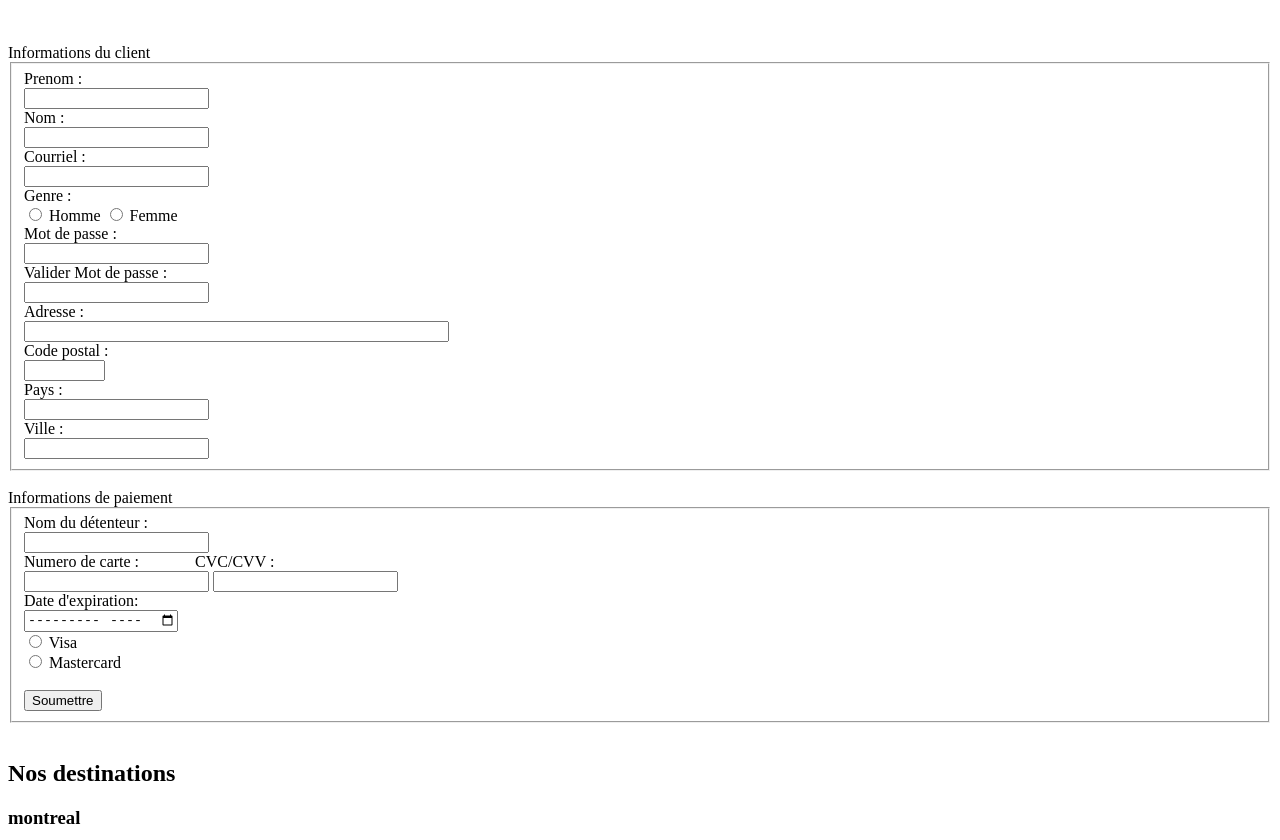
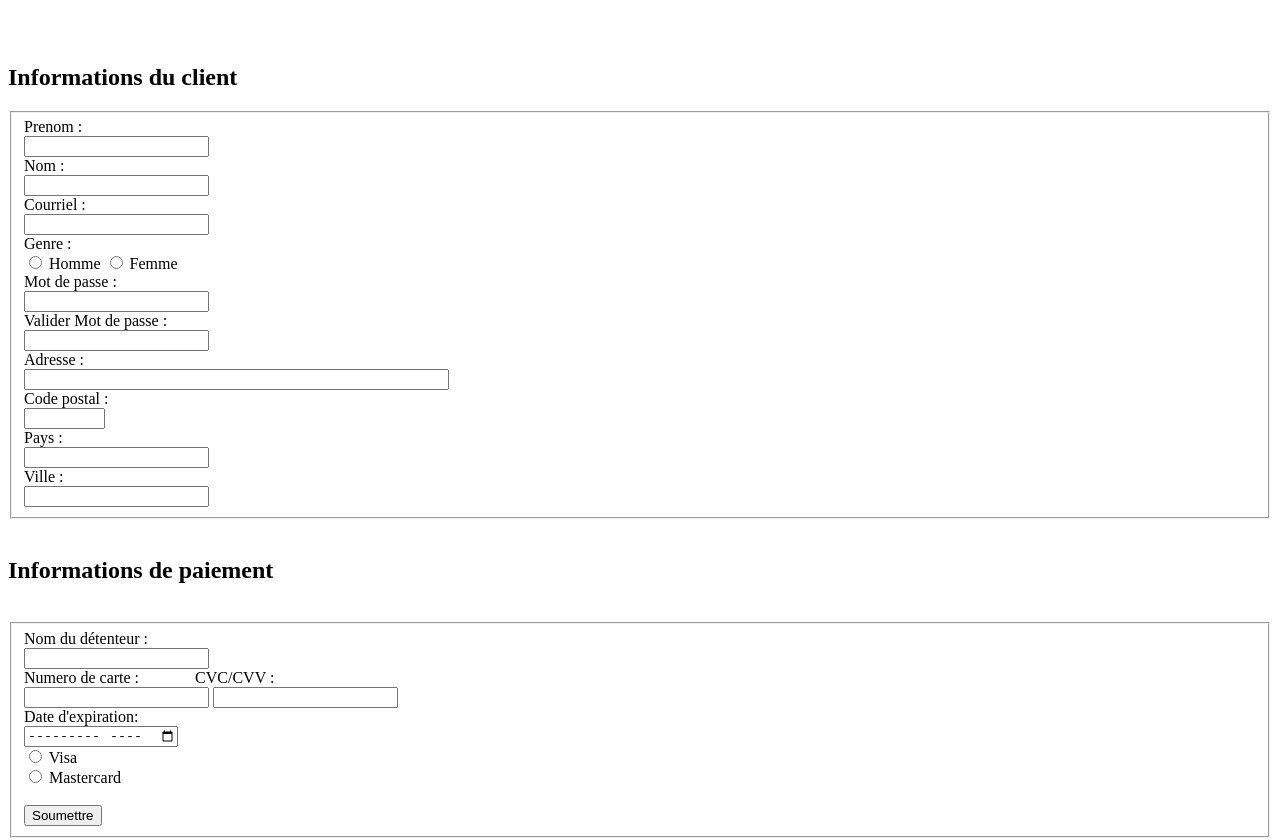
Before and after one commit to IbrahimFrancis/FLYF2, a plain HTML site: page paiement.html in a window 1280 px wide. Shown: the top 840 px of the page. Drawn offline with Linux system fonts and the light colour scheme.

Commit message:
Update paiement.html

```diff
--- a/paiement.html
+++ b/paiement.html
@@ -7,7 +7,7 @@
         <body>
             <br><br>
             <form action="/action_page.php">
-                Informations du client
+                <h2>Informations du client</h2>
                 <fieldset name="infoClient" id="Client">
                     <label for="prenom">Prenom : </label><br>
                     <input type="text" name="prenom" id="prenom" required ><br>
@@ -36,7 +36,7 @@
                     <input type="text" name="ville" id="ville" required><br>
                 </fieldset>
                 <br>
-                Informations de paiement<br>
+                <h2>Informations de paiement</h2><br>
                 <fieldset name="infoPaiement" id="Paiement">
                     <label for="cardholderName">Nom du détenteur :</label><br>
                     <input type="text" id="cardholderName" name="cardholderName"><br>
```
